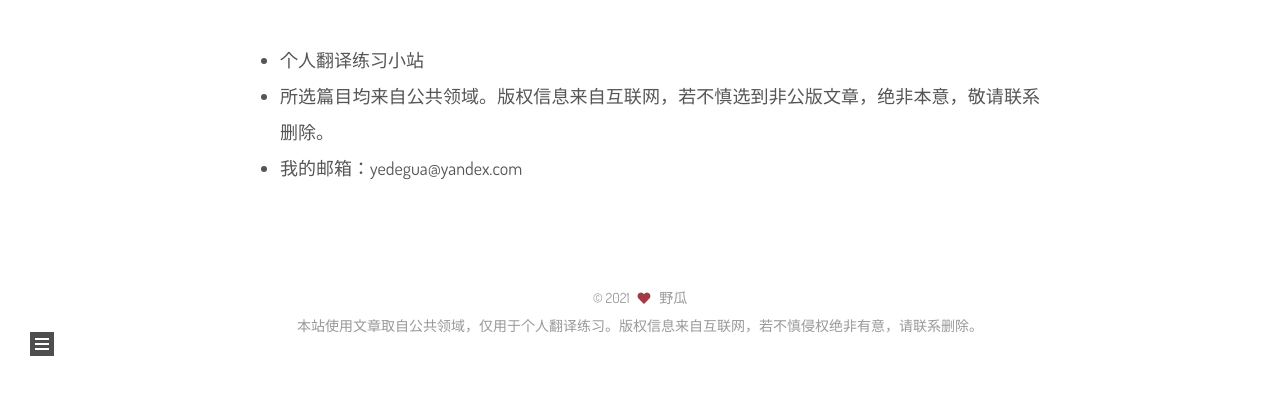
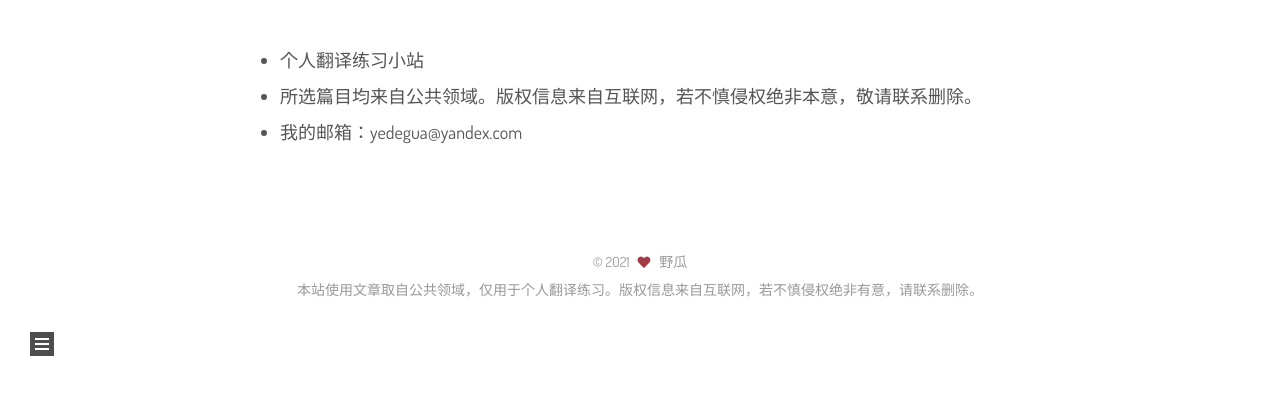
Before and after one commit to yedegua/yedegua.github.io, a plain HTML site: page about/index.html in a window 1280 px wide. Shown: the part 399-794 px from the top of the page. Drawn offline with nearby package versions, Linux system fonts and the light colour scheme; some packages are replaced by stand-ins of ours; a script that the page names is missing.

Commit message:
Update index.html

```diff
--- a/about/index.html
+++ b/about/index.html
@@ -230,7 +230,7 @@
       <div class="post-body">
         <ul>
           <li> 个人翻译练习小站 </li>
-          <li>所选篇目均来自公共领域。版权信息来自互联网，若不慎选到非公版文章，绝非本意，敬请联系删除。</li>
+          <li>所选篇目均来自公共领域。版权信息来自互联网，若不慎侵权绝非本意，敬请联系删除。</li>
           <li>我的邮箱：yedegua@yandex.com</li>
         </ul>
 
```
